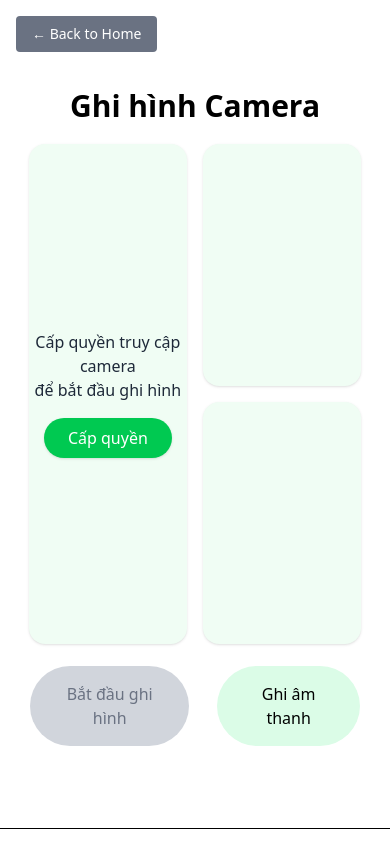
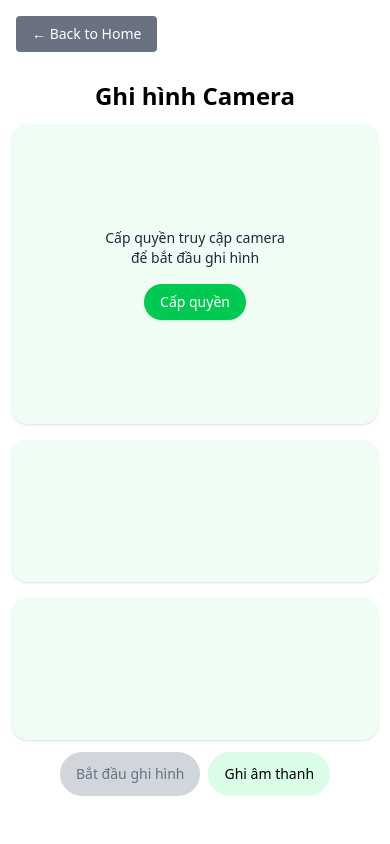
Before and after one commit to LanTran2006/Naver-Hackathon-Project, a React (Vite) app in the folder client/: page /record in a window 390 px wide. Shown: the top 844 px of the page. Built offline with nearby package versions, Linux system fonts and the light colour scheme.

Commit message:
add responsive for recording page

```diff
--- a/client/src/components/camera/CameraPermissionCard.jsx
+++ b/client/src/components/camera/CameraPermissionCard.jsx
@@ -3,9 +3,9 @@ import React from "react";
 const CameraPermissionCard = React.forwardRef(function CameraPermissionCard({prepareRecording,isPrepared}, videoRef) {
 
   return (
-    <div className="grid grid-cols-2 gap-4 w-[95%] mx-auto min-h-[500px]">
+    <div className="grid grid-cols-1 md:grid-cols-2 gap-4 w-full md:w-[95%] mx-auto min-h-[300px] md:min-h-[500px]">
       {/* Left main card */}
-      <div className="flex flex-col items-center justify-center bg-green-50 rounded-2xl shadow-sm overflow-hidden relative">
+      <div className="flex flex-col items-center justify-center bg-green-50 rounded-2xl shadow-sm overflow-hidden relative min-h-[300px] md:min-h-[500px]">
         <video
           ref={videoRef}
           autoPlay
@@ -14,15 +14,15 @@ const CameraPermissionCard = React.forwardRef(function CameraPermissionCard({pre
           className={`w-full h-full object-cover ${!isPrepared ? 'hidden' : ''}`}
         />
         {!isPrepared && (
-          <div className="absolute inset-0 flex flex-col items-center justify-center">
-            <p className="text-center text-gray-800 mb-4">
+          <div className="absolute inset-0 flex flex-col items-center justify-center px-4">
+            <p className="text-center text-gray-800 mb-4 text-sm md:text-base">
               Cấp quyền truy cập camera
               <br />
               để bắt đầu ghi hình
             </p>
             <button
               onClick={prepareRecording}
-              className="bg-green-500 text-white px-6 py-2 rounded-full shadow hover:bg-green-600 transition"
+              className="bg-green-500 text-white px-4 md:px-6 py-2 rounded-full shadow hover:bg-green-600 transition text-sm md:text-base"
             >
               Cấp quyền
             </button>
@@ -31,7 +31,7 @@ const CameraPermissionCard = React.forwardRef(function CameraPermissionCard({pre
       </div>
 
       {/* Right side with two stacked boxes */}
-      <div className="flex flex-col justify-between space-y-4">
+      <div className="flex flex-col justify-between space-y-4 min-h-[300px] md:min-h-[500px]">
         <div className="bg-green-50 rounded-2xl h-1/2 shadow-sm" />
         <div className="bg-green-50 rounded-2xl h-1/2 shadow-sm" />
       </div>
--- a/client/src/components/camera/CameraRecorder.jsx
+++ b/client/src/components/camera/CameraRecorder.jsx
@@ -73,11 +73,11 @@ function CameraRecorder() {
   };
 
   return (
-    <div className="text-center p-5">
-      <h1 className="text-3xl font-bold mb-5">Ghi hình Camera</h1>
+    <div className="text-center p-3 md:p-5">
+      <h1 className="text-2xl md:text-3xl font-bold mb-3 md:mb-5">Ghi hình Camera</h1>
       <CameraPermissionCard isPrepared={isPrepared} prepareRecording={prepareRecording} ref={videoRef}/>
 
-      <div className="flex justify-center gap-2 mt-3 items-center">
+      <div className="flex flex-row flex-wrap justify-center gap-2 mt-3 items-center">
         {!isRecording && (
           <StartButton onStart={startRecording} disabled={!isPrepared}/>
         )}
@@ -92,7 +92,7 @@ function CameraRecorder() {
         )}
 
         <button
-          className="bg-green-100 hover:bg-green-500 px-8 py-4 text-base rounded-full cursor-pointer m-2.5"
+          className="bg-green-100 hover:bg-green-500 px-4 md:px-8 py-3 md:py-4 text-sm md:text-base rounded-full cursor-pointer"
         >
           Ghi âm thanh
         </button>
@@ -107,10 +107,10 @@ function CameraRecorder() {
         />
       )}
 
-      <div className="mt-5">
-        {isLoading && <p className="text-lg text-blue-600">Đang xử lý...</p>}
+      <div className="mt-5 px-3">
+        {isLoading && <p className="text-base md:text-lg text-blue-600">Đang xử lý...</p>}
         {translation && (
-          <h3 className="text-2xl font-bold text-green-700">{translation}</h3>
+          <h3 className="text-xl md:text-2xl font-bold text-green-700 wrap-break-word">{translation}</h3>
         )}
       </div>
     </div>
--- a/client/src/components/camera/RecordedVideo.jsx
+++ b/client/src/components/camera/RecordedVideo.jsx
@@ -1,30 +1,30 @@
 function RecordedVideo({ recordedUrl, onRecordAgain, onTranslate, isLoading }) {
   return (
-    <div>
-      <h2 className="text-2xl font-semibold mb-4">Video đã ghi</h2>
+    <div className="mt-5 px-3">
+      <h2 className="text-xl md:text-2xl font-semibold mb-4">Video đã ghi</h2>
       <video
         src={recordedUrl}
         controls
         className="w-full max-w-[640px] rounded-lg mb-5 mx-auto"
       />
-      <div>
+      <div className="flex flex-col sm:flex-row justify-center gap-2 flex-wrap">
         <button
           onClick={onRecordAgain}
-          className="bg-green-500 hover:bg-green-600 text-white px-6 py-3 text-sm rounded cursor-pointer m-1.5"
+          className="bg-green-500 hover:bg-green-600 text-white px-4 md:px-6 py-2 md:py-3 text-xs md:text-sm rounded cursor-pointer w-full sm:w-auto"
         >
           Ghi lại
         </button>
         <a
           href={recordedUrl}
           download="recording.webm"
-          className="inline-block bg-green-500 hover:bg-green-600 text-white px-6 py-3 text-sm rounded cursor-pointer m-1.5 no-underline"
+          className="inline-block bg-green-500 hover:bg-green-600 text-white px-4 md:px-6 py-2 md:py-3 text-xs md:text-sm rounded cursor-pointer no-underline text-center w-full sm:w-auto"
         >
           Tải xuống
         </a>
         <button
           onClick={onTranslate}
           disabled={isLoading}
-          className="bg-green-500 hover:bg-green-600 text-white px-6 py-3 text-sm rounded cursor-pointer m-1.5 disabled:bg-green-300"
+          className="bg-green-500 hover:bg-green-600 text-white px-4 md:px-6 py-2 md:py-3 text-xs md:text-sm rounded cursor-pointer disabled:bg-green-300 w-full sm:w-auto"
         >
           {isLoading ? "Đang dịch..." : "Dịch video"}
         </button>
--- a/client/src/components/camera/RecordingControls.jsx
+++ b/client/src/components/camera/RecordingControls.jsx
@@ -1,16 +1,16 @@
 function RecordingControls({ isPaused, onPause, onResume, onStop }) {
   return (
-    <div>
+    <div className="flex flex-col sm:flex-row gap-2">
       <button
         onClick={isPaused ? onResume : onPause}
-        className="bg-green-500 hover:bg-green-600 text-white px-6 py-3 text-sm rounded-full cursor-pointer m-1.5"
+        className="bg-green-500 hover:bg-green-600 text-white px-4 md:px-6 py-2 md:py-3 text-xs md:text-sm rounded-full cursor-pointer"
       >
         {isPaused ? "Tiếp tục" : "Tạm dừng"}
       </button>
 
       <button
         onClick={onStop}
-        className="bg-green-500 hover:bg-green-600 text-white px-6 py-3 text-sm rounded-full cursor-pointer m-1.5"
+        className="bg-green-500 hover:bg-green-600 text-white px-4 md:px-6 py-2 md:py-3 text-xs md:text-sm rounded-full cursor-pointer"
       >
         Dừng
       </button>
--- a/client/src/components/camera/StartButton.jsx
+++ b/client/src/components/camera/StartButton.jsx
@@ -3,7 +3,7 @@ function StartButton({ onStart, disabled }) {
     <button
       onClick={onStart}
       disabled={disabled}
-      className={`px-8 py-4 text-base rounded-full cursor-pointer m-2.5 ${
+      className={`px-4 md:px-8 py-3 md:py-4 text-sm md:text-base rounded-full cursor-pointer ${
         disabled
           ? 'bg-gray-300 text-gray-500 cursor-not-allowed'
           : 'bg-green-500 hover:bg-green-600 text-white'
```
